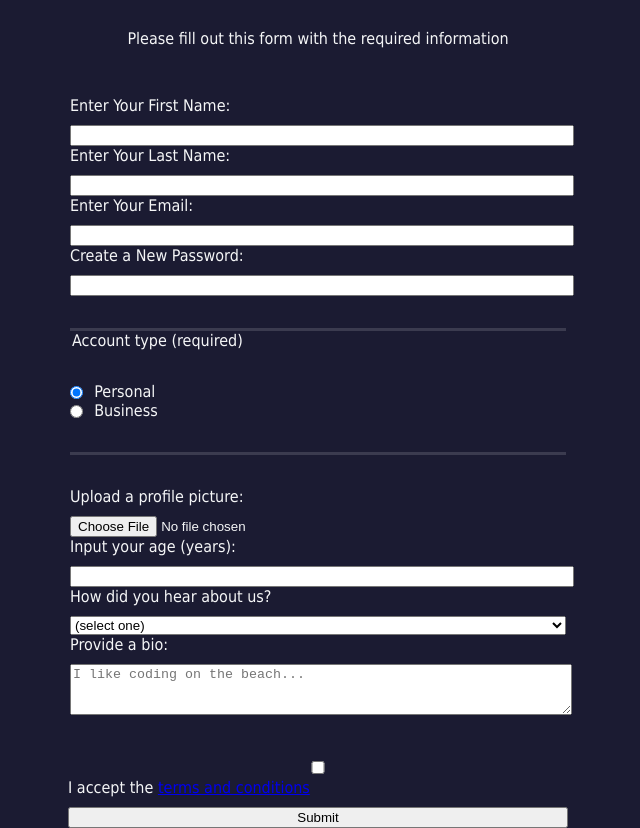
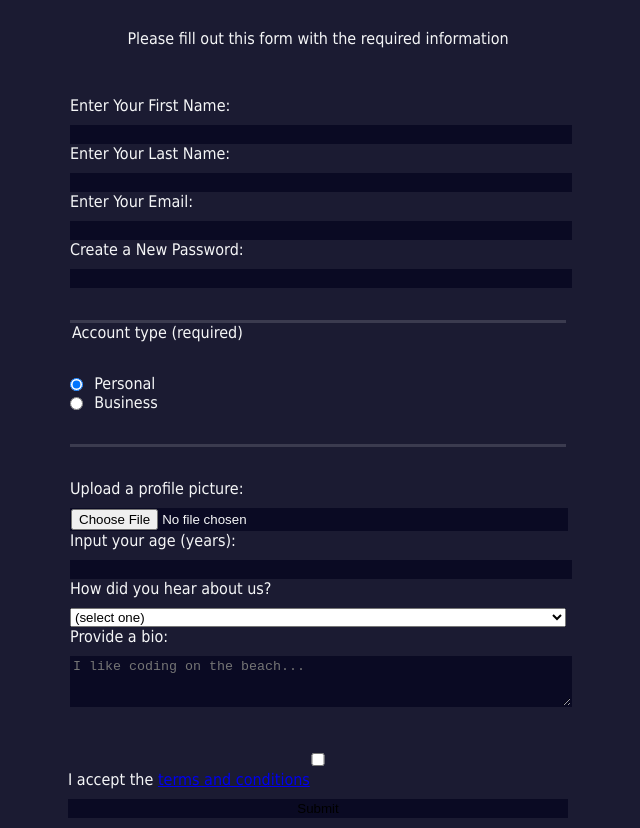
Before and after one commit to VlLabkovich/freecodecamp, a plain HTML site: page HTML-CSS/Building a registration form/index.html in a window 1280 px wide. Shown: the part 73-901 px from the top of the page, without its empty margins (322-962 px from the left). Drawn offline with Linux system fonts and the light colour scheme.

Commit message:
feat: add properties for tags input and textarea

```diff
--- a/HTML-CSS/Building a registration form/styles.css
+++ b/HTML-CSS/Building a registration form/styles.css
@@ -1,6 +1,6 @@
-/* DESCRIPTION STEP 53:
-Add some space between the .inline elements and the label text, by giving a right margin of 0.5em.
-Also, set all the other margin to 0. */
+/* DESCRIPTION STEP 54:
+To make the input and textarea elements blend in with the background theme, set their background-color to #0a0a23.
+Then, give them a 1px, solid border with a color of #0a0a23. */
 
 /* SOLUTION: */
 
@@ -57,3 +57,8 @@ input, textarea, select {
   margin-left: 0;
   vertical-align: middle;
 }
+
+input, textarea {
+  background-color: #0a0a23;
+  border: 1px solid #0a0a23;
+}
```
